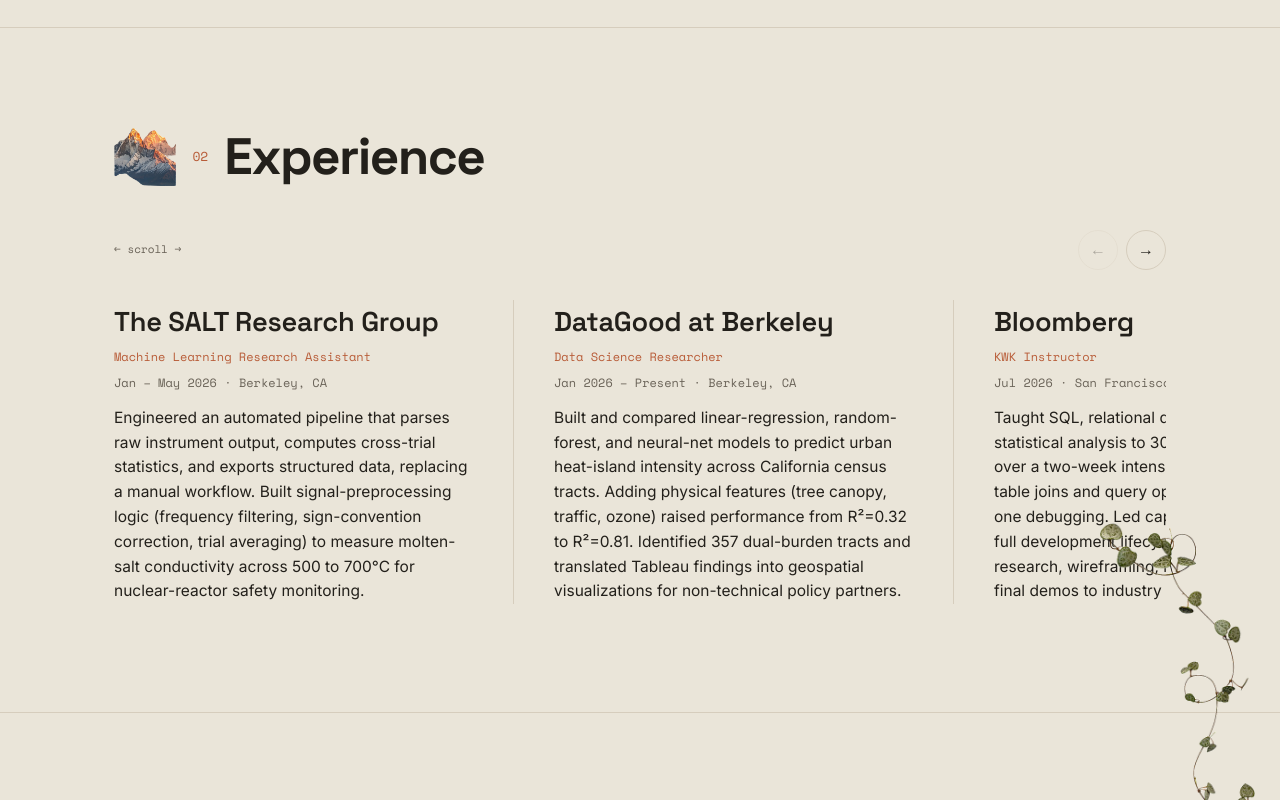
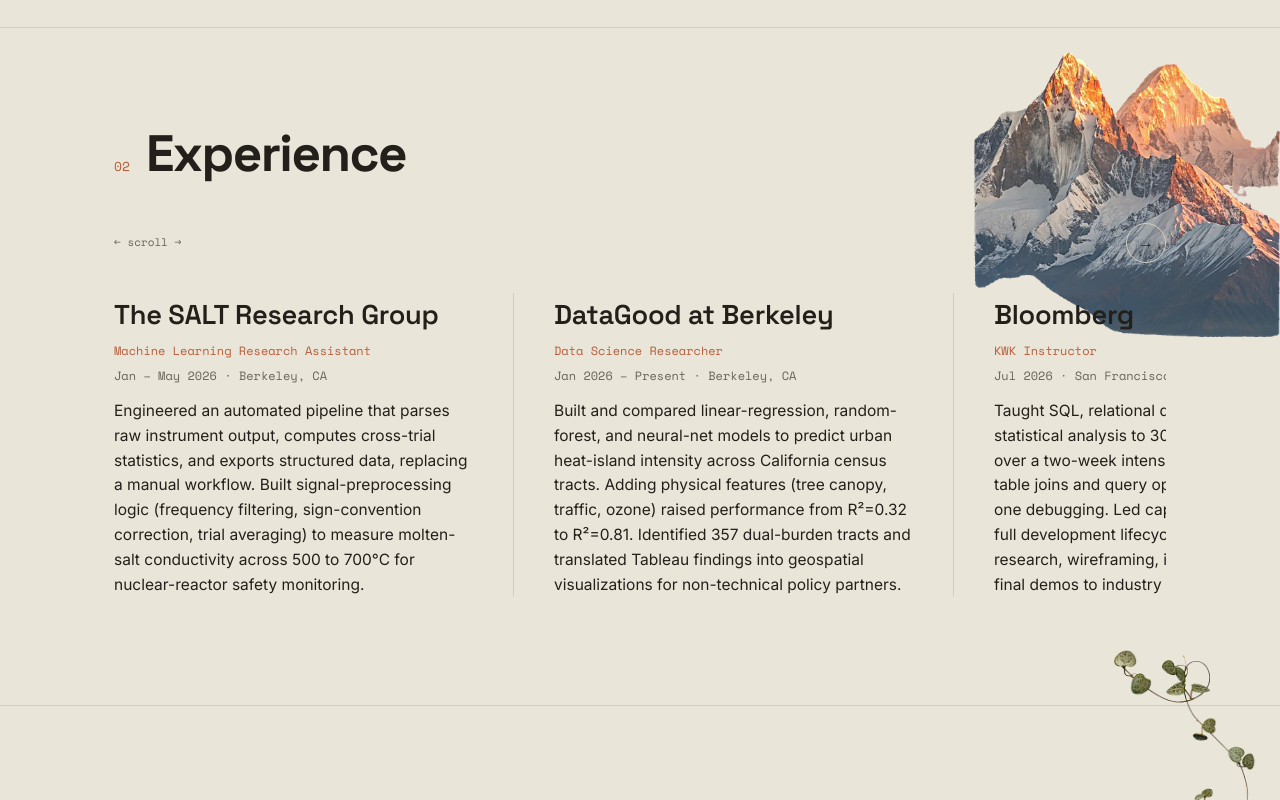
Before and after one commit to medha-rakesh/personal_website, a React (Vite) app: page / in a window 1280 px wide. Shown: the part 1800-2600 px from the top of the page. Built offline with nearby package versions, Linux system fonts and the light colour scheme.

Commit message:
Mountain to right edge of Experience, vine crosses divider ~1.5cm, unify section headings and numbering

```diff
--- a/src/components/Contact.jsx
+++ b/src/components/Contact.jsx
@@ -2,8 +2,10 @@
   return (
     <section id="contact" className="section contact">
       <div className="wrap">
-        <span className="section-index reveal">05</span>
-        <h2 className="reveal">Let's build something.</h2>
+        <div className="section-head reveal">
+          <span className="section-index">04</span>
+          <h2 className="section-title">Let's build something.</h2>
+        </div>
         <p className="contact-lead reveal">
           Open to software engineering and data science internships. Fastest way to reach me is
           email or a call, or grab my resume below.
--- a/src/components/Experience.jsx
+++ b/src/components/Experience.jsx
@@ -4,9 +4,9 @@
 export default function Experience() {
   return (
     <section id="experience" className="section">
+      <img className="decor decor-mountain" src="/nature/mountain.png" alt="" aria-hidden="true" />
       <div className="wrap">
-        <div className="section-head exp reveal">
-          <img className="exp-mountain" src="/nature/mountain.png" alt="" aria-hidden="true" />
+        <div className="section-head reveal">
           <span className="section-index">02</span>
           <h2 className="section-title">Experience</h2>
         </div>
--- a/src/index.css
+++ b/src/index.css
@@ -149,7 +149,7 @@
 
 /* ---------- contact ---------- */
 .contact { padding-bottom: calc(39vw + 64px); }
-.contact h2 { font-family: var(--font-display); font-weight: 700; font-size: clamp(2.4rem, 7vw, 4.6rem); line-height: 1; letter-spacing: -0.035em; }
+.contact h2 { font-family: var(--font-display); font-weight: 700; font-size: clamp(2rem, 5vw, 3.2rem); line-height: 1; letter-spacing: -0.03em; }
 .contact-lead { margin-top: 20px; color: var(--ink-soft); font-size: 1.15rem; max-width: 46ch; }
 .contact-links { display: flex; flex-wrap: wrap; gap: 22px; margin-top: 36px; font-family: var(--font-mono); font-size: 14px; }
 .contact-links a { color: var(--accent); display: inline-flex; align-items: center; gap: 7px; border-bottom: 1px solid transparent; padding-bottom: 2px; }
@@ -163,15 +163,11 @@
 /* ---------- decorative nature accents ---------- */
 .decor { position: absolute; pointer-events: none; z-index: 0; }
 .decor-lily { top: 30px; right: 0; width: clamp(190px, 22vw, 300px); opacity: 0.92; }
-.decor-vine { top: -190px; right: 14px; width: clamp(100px, 13vw, 172px); z-index: 3; opacity: 0.96; }
+.decor-mountain { top: 24px; right: 0; width: clamp(200px, 24vw, 320px); opacity: 0.9; }
+.decor-vine { top: -56px; right: 0; width: clamp(100px, 13vw, 168px); opacity: 0.96; }
 #skills { overflow: visible; }
 @media (max-width: 960px) { .decor { display: none; } }
 
-.section-head.exp { align-items: center; }
-.exp-mountain {
-  flex: 0 0 auto; height: clamp(36px, 5vw, 58px); width: auto;
-  object-fit: contain;
-}
 
 /* ---------- reveal ---------- */
 .reveal { opacity: 0; transform: translateY(22px); transition: opacity 0.6s ease, transform 0.6s ease; }
```
